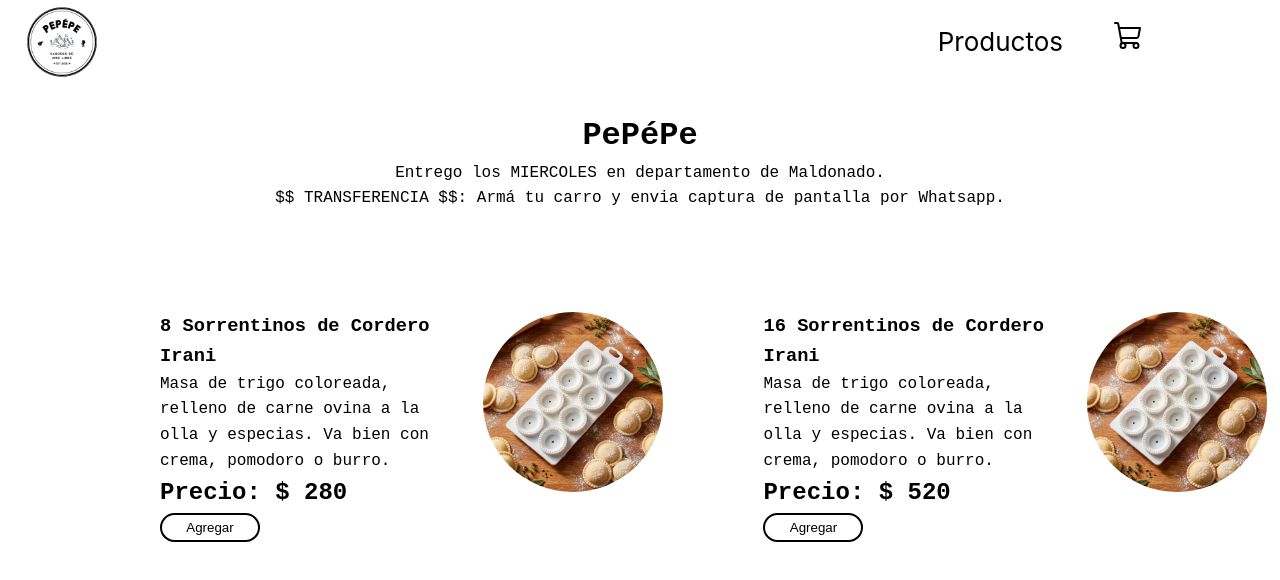
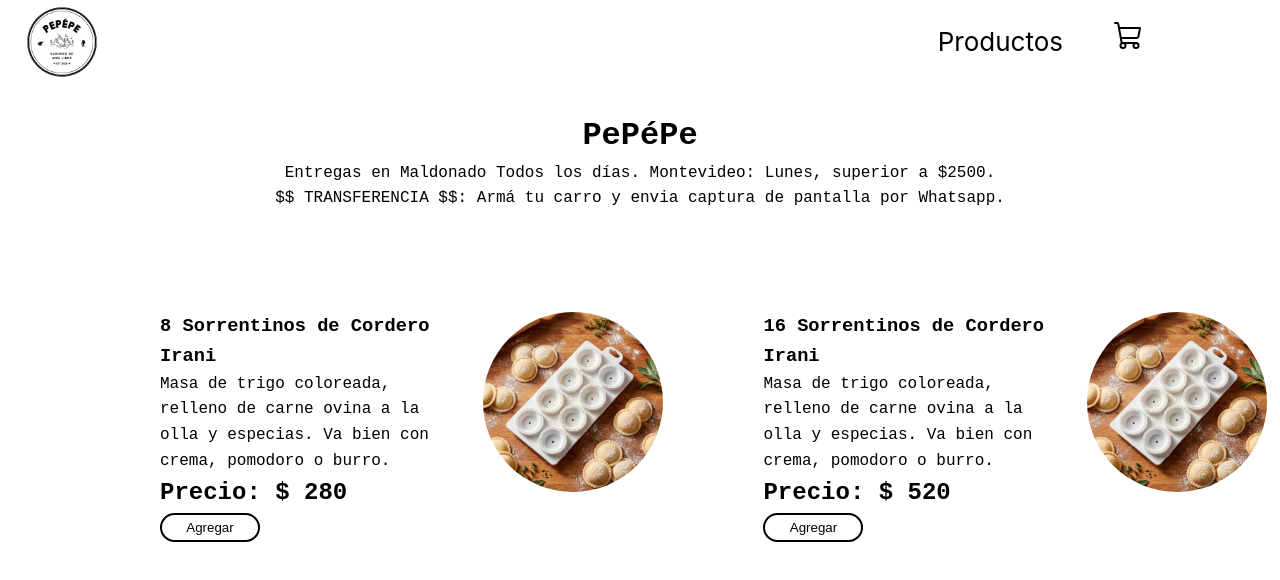
Before and after one commit to pedrosb90/pgstore, a React (Create React App) app in the folder pgstore/client/: page / in a window 1280 px wide. Shown: the top 580 px of the page. Built offline with nearby package versions, Linux system fonts and the light colour scheme.

Commit message:
info update

```diff
--- a/pgstore/client/src/pages/productos/Productos.jsx
+++ b/pgstore/client/src/pages/productos/Productos.jsx
@@ -12,7 +12,8 @@ export const Productos = () => {
       <h1 className="title">PePéPe</h1>
 
       <p className="info">
-        Entrego los MIERCOLES en departamento de Maldonado.
+        Entregas en Maldonado Todos los días. Montevideo: Lunes, superior a
+        $2500.
       </p>
       <p className="info">
         $$ TRANSFERENCIA $$: Armá tu carro y envia captura de pantalla por
```
